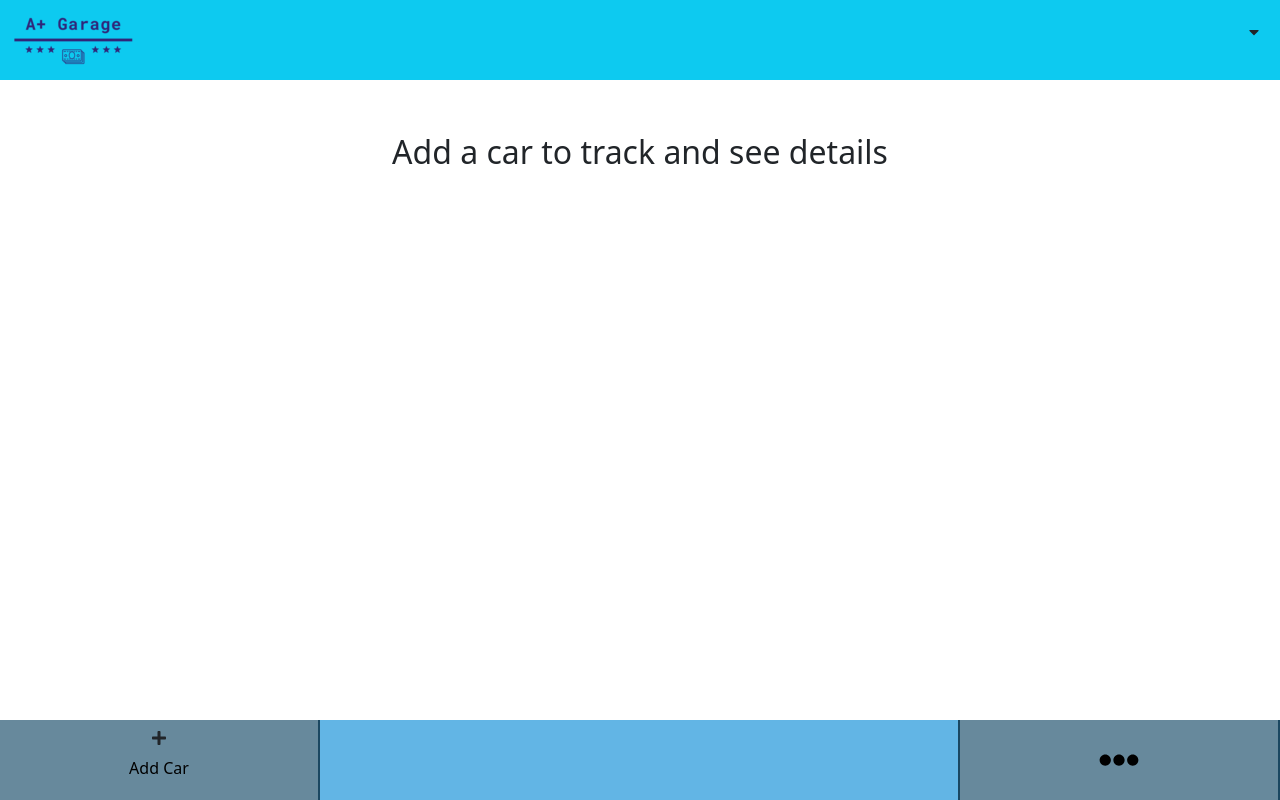
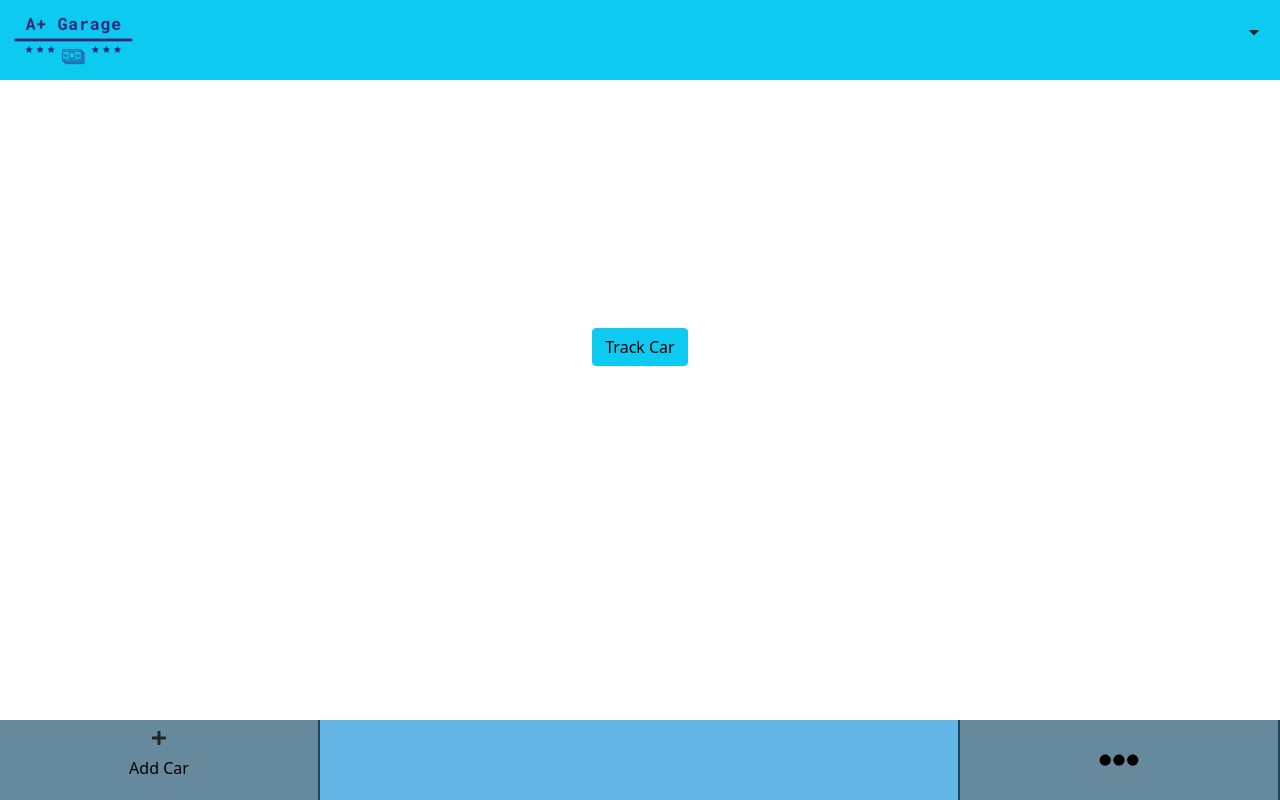
Before and after one commit to wandji20/a-plus-garage, a React (Create React App) app: page /details in a window 1280 px wide. Built offline with nearby package versions, Linux system fonts and the light colour scheme.

Commit message:
Update AddTracButton style and implement component in the cardetails component

```diff
--- a/src/components/container/Footer.js
+++ b/src/components/container/Footer.js
@@ -63,7 +63,7 @@ const Footer = (props) => {
                   </div>
                 </div>
               )
-              : <div className="d-flex justify-content-between align-items-center h-100" />
+              : <div className="h-100" />
 
           }
         </NavLink>
--- a/src/components/container/Home.js
+++ b/src/components/container/Home.js
@@ -13,10 +13,7 @@ import CarDetails from '../presentation/CarDetails';
 
 const Home = (props) => {
   const { loggedIn, car } = props;
-  const style = {
-    display: 'block',
-    marginTop: '200px',
-  };
+
   // const parts = [
   //   { id: 1, name: 'Oil', url: oil },
   //   { id: 2, name: 'Oil Filter', url: oilFilter },
@@ -50,7 +47,7 @@ const Home = (props) => {
       {
         (loggedIn && car.make)
           ? <CarDetails car={car} />
-          : <AddTrackButton style={style} />
+          : <AddTrackButton />
       }
     </div>
   );
--- a/src/components/presentation/AddTrackButton.js
+++ b/src/components/presentation/AddTrackButton.js
@@ -1,9 +1,13 @@
 import React from 'react';
-import PropTypes from 'prop-types';
+// import PropTypes from 'prop-types';
 import { Link } from 'react-router-dom';
 
-const AddTrackButton = (props) => {
-  const { style } = props;
+const AddTrackButton = () => {
+  // const { style } = props;
+  const style = {
+    display: 'block',
+    marginTop: '200px',
+  };
   return (
     <Link to="/new_car" style={style}>
       <button type="button" className="btn btn-info">
@@ -13,12 +17,12 @@ const AddTrackButton = (props) => {
   );
 };
 
-AddTrackButton.propTypes = {
-  style: PropTypes.objectOf(PropTypes.string),
-};
+// AddTrackButton.propTypes = {
+//   style: PropTypes.objectOf(PropTypes.string),
+// };
 
-AddTrackButton.defaultProps = {
-  style: {},
-};
+// AddTrackButton.defaultProps = {
+//   style: {},
+// };
 
 export default AddTrackButton;
--- a/src/components/presentation/CarDetails.js
+++ b/src/components/presentation/CarDetails.js
@@ -2,6 +2,7 @@ import React from 'react';
 import { connect } from 'react-redux';
 import PropTypes from 'prop-types';
 import { CircularProgressbar } from 'react-circular-progressbar';
+import AddTrackButton from './AddTrackButton';
 import 'react-circular-progressbar/dist/styles.css';
 import computeDisplayDetails from '../../helpers/computeDisplayInfo';
 
@@ -24,9 +25,7 @@ const CarDetails = (props) => {
       {
         !car.parts
           ? (
-            <p className="fs-2">
-              Add a car to track and see details
-            </p>
+            <AddTrackButton />
           )
           : (
             <article className="d-flex flex-column justify-content-center align-items-center">
```
